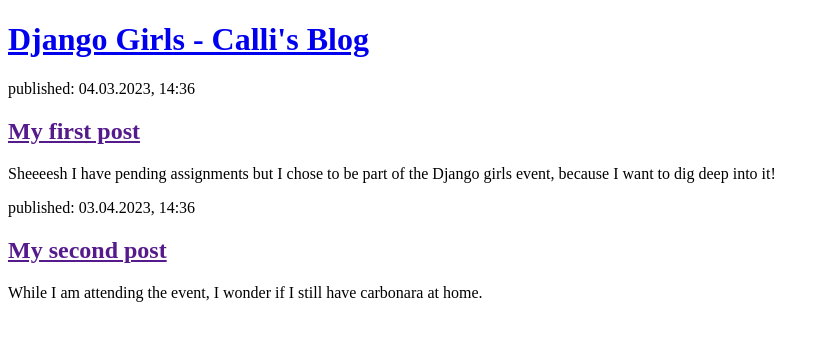
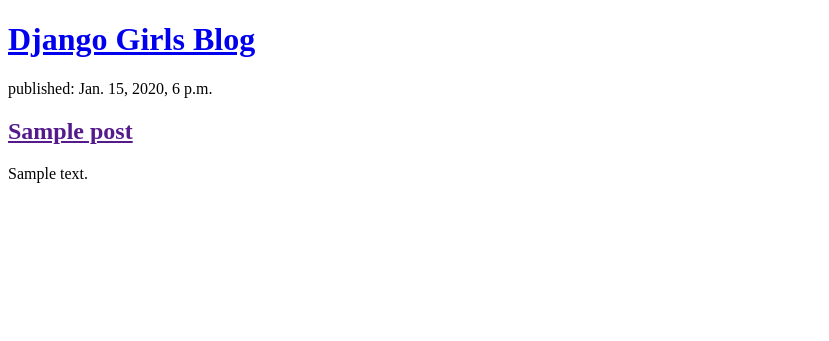
Before and after one commit to CalliMoon/djangomoonlight, a Django app: page / in a window 1280 px wide. Shown: the top 341 px of the page, without its empty margins (0-829 px from the left). Run offline with Django 3.2, Linux system fonts and the light colour scheme; tables that the repository leaves empty hold one stand-in row (values such as "Sample post").

Commit message:
Modified templates to display posts from database

```diff
--- a/blog/templates/blog/post_list.html
+++ b/blog/templates/blog/post_list.html
@@ -5,19 +5,13 @@
     </head>
     <body>
         <header>
-            <h1><a href="/">Django Girls - Calli's Blog</a></h1>
+            <h1><a href="/">Django Girls Blog</a></h1>
         </header>
 
-        <article>
-            <time>published: 04.03.2023, 14:36</time>
-            <h2><a href="">My first post</a></h2>
-            <p>Sheeeesh I have pending assignments but I chose to be part of the Django girls event, because I want to dig deep into it!</p>
-        </article>
-
-        <article>
-            <time>published: 03.04.2023, 14:36</time>
-            <h2><a href="">My second post</a></h2>
-            <p>While I am attending the event, I wonder if I still have carbonara at home.</p>
-        </article>
-    </body>
-</html>
+        {% for post in posts %}
+            <article>
+                <time>published: {{ post.published_date }}</time>
+                <h2><a href="">{{ post.title }}</a></h2>
+                <p>{{ post.text|linebreaksbr }}</p>
+            </article>
+        {% endfor %}
--- a/blog/views.py
+++ b/blog/views.py
@@ -2,3 +2,11 @@
 
 def post_list(request):
     return render(request, 'blog/post_list.html', {})
+
+from django.shortcuts import render
+from django.utils import timezone
+from .models import Post
+
+def post_list(request):
+    posts = Post.objects.filter(published_date__lte=timezone.now()).order_by('published_date')
+    return render(request, 'blog/post_list.html', {'posts': posts})
```
